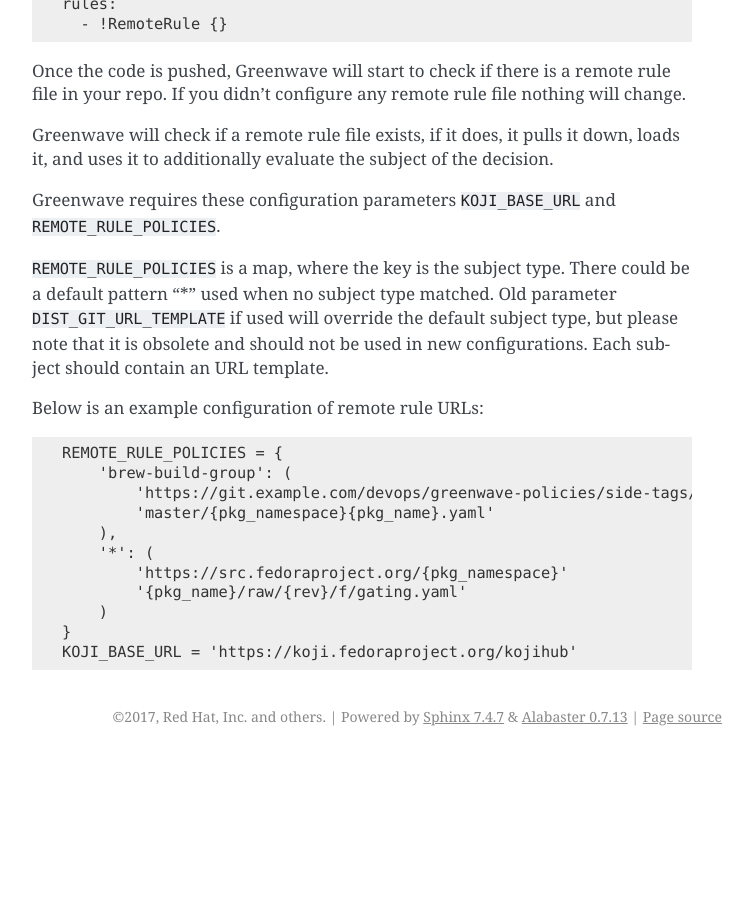
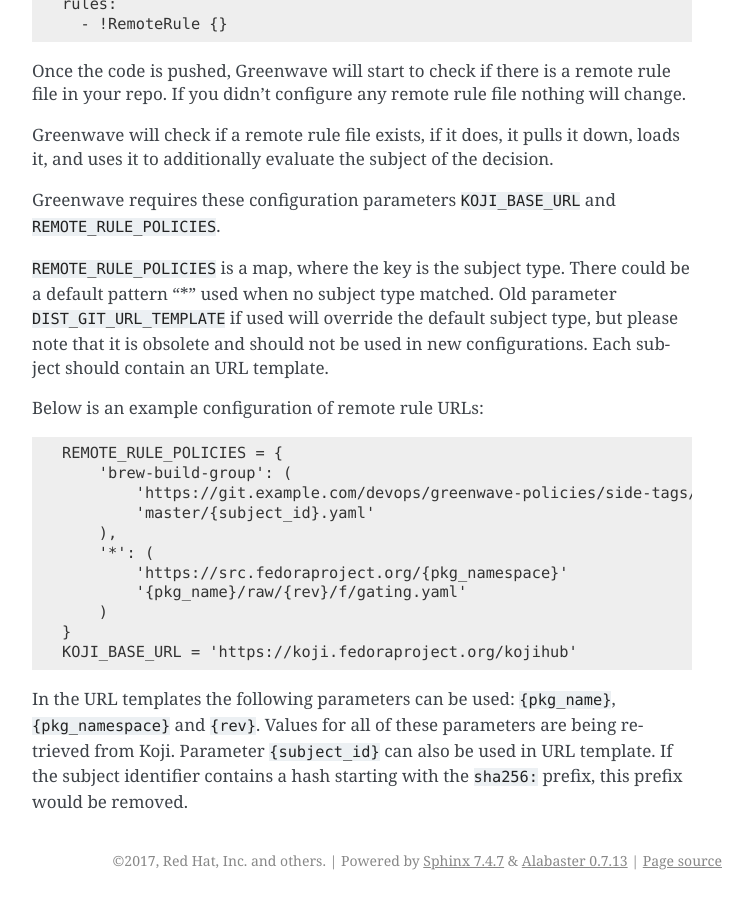
Before and after one commit to release-engineering/greenwave, a Sphinx documentation site: the page built from docs/policies.rst, in a window 1280 px wide and 900 px high, scrolled down 4871 px. Shown: the whole window, without its empty margins (388-1141 px from the left). Built offline with Sphinx 7.4.7, drawn with Linux system fonts in a browser that asks for light colours; pages that are not in the unit, such as notebooks, are missing from menus; before the commit the page ends 5627 px from its top, so only the background shows below that.

Commit message:
Documentation update for side-tags
Signed-off-by: Valerij Maljulin <vmaljuli@redhat.com>

```diff
--- a/docs/package-specific-policies.rst
+++ b/docs/package-specific-policies.rst
@@ -225,7 +225,7 @@ $NVR``. Then it parses URL in "source" field to get namespace ("rpms" or
 "containers" etc.), the git commit and package name (or rather the git
 repository name).
 
-For HTTP method, the remote rule URL is constructed based on ``HTTP_URL_TEMPLATE``
+For HTTP method, the remote rule URL is constructed based on the URL template
 specified in Greenwave configuration. The URL template is something like::
 
     http://example.com/{pkg_namespace}{pkg_name}/raw/{rev}/f/gating.yaml
--- a/docs/policies.rst
+++ b/docs/policies.rst
@@ -278,7 +278,7 @@ Below is an example configuration of remote rule URLs:
     REMOTE_RULE_POLICIES = {
         'brew-build-group': (
             'https://git.example.com/devops/greenwave-policies/side-tags/raw/
-            'master/{pkg_namespace}{pkg_name}.yaml'
+            'master/{subject_id}.yaml'
         ),
         '*': (
             'https://src.fedoraproject.org/{pkg_namespace}'
@@ -286,3 +286,8 @@ Below is an example configuration of remote rule URLs:
         )
     }
     KOJI_BASE_URL = 'https://koji.fedoraproject.org/kojihub'
+
+In the URL templates the following parameters can be used: ``{pkg_name}``, ``{pkg_namespace}``
+and ``{rev}``. Values for all of these parameters are being retrieved from Koji.
+Parameter ``{subject_id}`` can also be used in URL template. If the subject identifier
+contains a hash starting with the ``sha256:`` prefix, this prefix would be removed.
```
